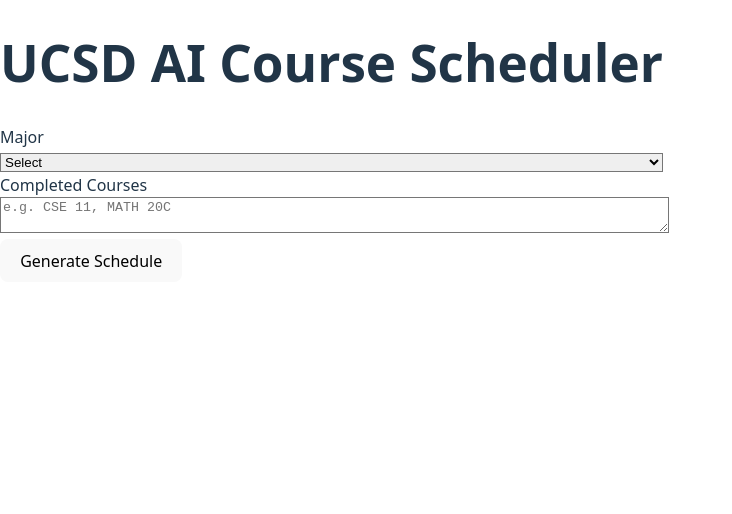
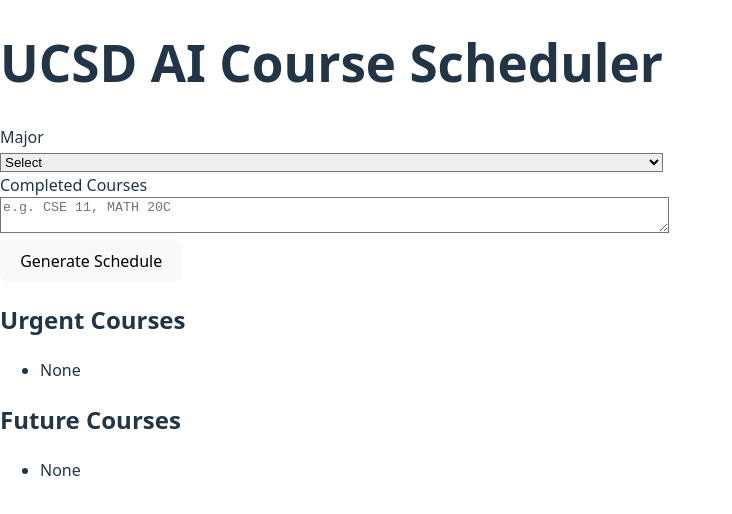
Before and after one commit to skyfujinuma/ucsd-schedule, a React (Vite) app in the folder ucsd-ai-scheduler/: page / in a window 1280 px wide. Shown: the top 514 px of the page, without its empty margins (0-732 px from the left). Built offline with nearby package versions, Linux system fonts and the light colour scheme.

Commit message:
urgent and future suggestion distinction logic

```diff
--- a/ucsd-ai-scheduler/src/App.jsx
+++ b/ucsd-ai-scheduler/src/App.jsx
@@ -6,7 +6,12 @@
     completedCourses: '',
   });
 
-  const [results, setResults] = useState({ unmet: [], sections: [] });
+
+  const [results, setResults] = useState({
+    unmet: [],
+    urgent: [],
+    sections: [],
+    future: [], });
   const [loading, setLoading] = useState(false);
   const [error, setError] = useState(null);
 
@@ -35,14 +40,17 @@
         if (!response.ok) throw new Error("Failed to fetch suggest");
 
         const data = await response.json();
-      // Make sure data.unmet exists and is an array
+
+        console.log("Suggest API response:", data);
+
         setResults({
-        unmet: Array.isArray(data.unmet) ? data.unmet : [],
+          urgent: Array.isArray(data.urgent) ? data.urgent : [],
+          future: Array.isArray(data.future) ? data.future : [],
           sections: Array.isArray(data.sections) ? data.sections : []
         });
       } catch (err) {
         console.error(err);
-      setResults([]);
+        setResults({ urgent: [], future: [], sections: [] });
       }
   }
   function groupSections(sections) {
@@ -62,6 +70,25 @@
     return grouped;
   }
 
+  function renderCourseItem(item) {
+    if (!item) return "Unknown";
+
+    if (item.type === "string") {
+      const courseName = typeof item.course === "string"
+        ? item.course
+        : JSON.stringify(item.course); // fallback if it's an object
+
+      return item.missingPrereqs?.length
+        ? `${courseName} (needs: ${item.missingPrereqs.join(", ")})`
+        : courseName;
+    }
+
+    if (item.type === "one" && Array.isArray(item.courses)) {
+      return item.courses.join(" / ");
+    }
+
+    return "Unknown course format";
+  }
 
   return (
     <div className="min-h-screen bg-gray-100 p-8">
@@ -104,24 +131,31 @@
 
         {error && <p className="text-red-500 mt-4">{error}</p>}
 
-        {results.unmet.length > 0 && (
         <div className="mt-6">
-            <h2 className="text-xl font-semibold mb-2">Suggested Courses</h2>
-            <ul className="list-disc list-inside space-y-1">
-              {results.unmet.map((course, idx) => {
-                if (course.type === "string") {
-                  return <li key={idx}>{course.course}</li>;
-                }
-                if (course.type === "one") {
-                  return <li key={idx}>{course.courses.join(" / ")}</li>;
-                }
-                return <li key={idx}>{JSON.stringify(course)}</li>;
-              })}
+          <h2 className="text-xl font-semibold">Urgent Courses</h2>
+          <ul className="list-disc ml-6">
+            {results.urgent.length > 0 ? (
+              results.urgent.map((item, idx) => (
+                <li key={idx}>{renderCourseItem(item)}</li>
+              ))
+            ) : (
+              <li>None</li>
+            )}
+          </ul>
+
+          <h2 className="text-xl font-semibold mt-4">Future Courses</h2>
+          <ul className="list-disc ml-6">
+            {results.future.length > 0 ? (
+              results.future.map((item, idx) => (
+                <li key={idx}>{renderCourseItem(item)}</li>
+              ))
+            ) : (
+              <li>None</li>
+            )}
           </ul>
         </div>
-        )}
 
-        {results.sections.length > 0 && (
+        {results.sections?.length > 0 && (
           <div className="mt-6">
             <h2 className="text-xl font-semibold mb-2">Available Sections</h2>
             <ul className="divide-y divide-gray-200">
```
Also changed, not shown: 1 other file (tests, documents, lock files or other folders). Lines whose indentation alone changed are shown as unchanged.
